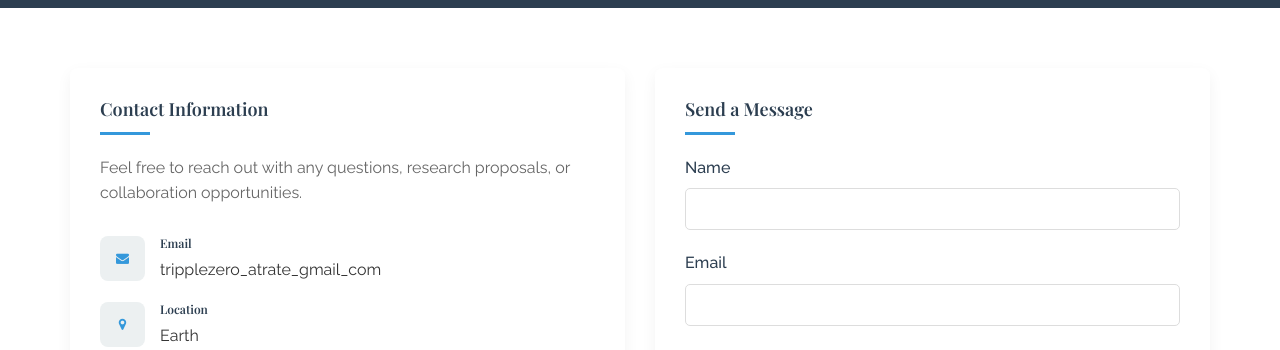
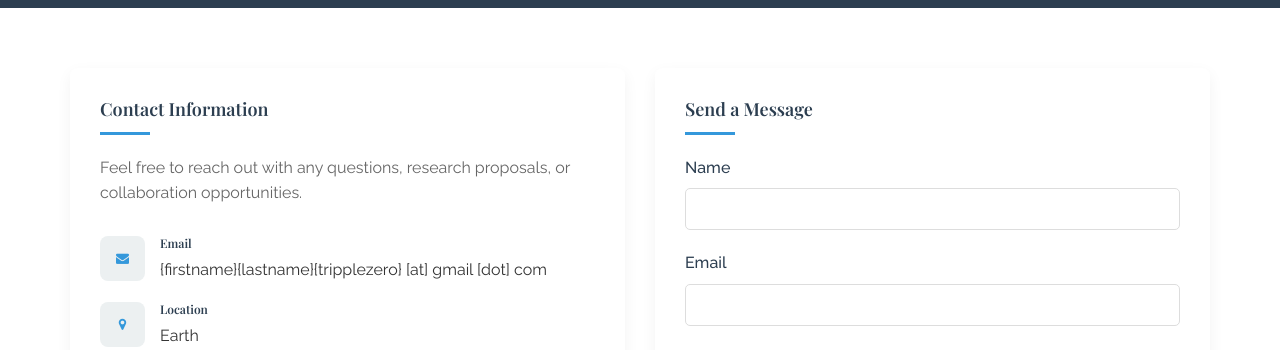
Before and after one commit to ehsanlatif/ehsanlatif.github.io, a website: page contact.html in a window 1280 px wide. Shown: the part 198-548 px from the top of the page. Drawn offline with nearby package versions, Linux system fonts and the light colour scheme; a web font is replaced by a local one.

Commit message:
Updated Intro

```diff
--- a/contact.html
+++ b/contact.html
@@ -72,7 +72,7 @@
                                     </div>
                                     <div class="contact-text">
                                         <h3>Email</h3>
-                                        <p><firstname><lastname>tripplezero_atrate_gmail_com</a></p>
+                                        <p>{firstname}{lastname}{tripplezero} [at] gmail [dot] com</p>
                                     </div>
                                 </div>
 
```
